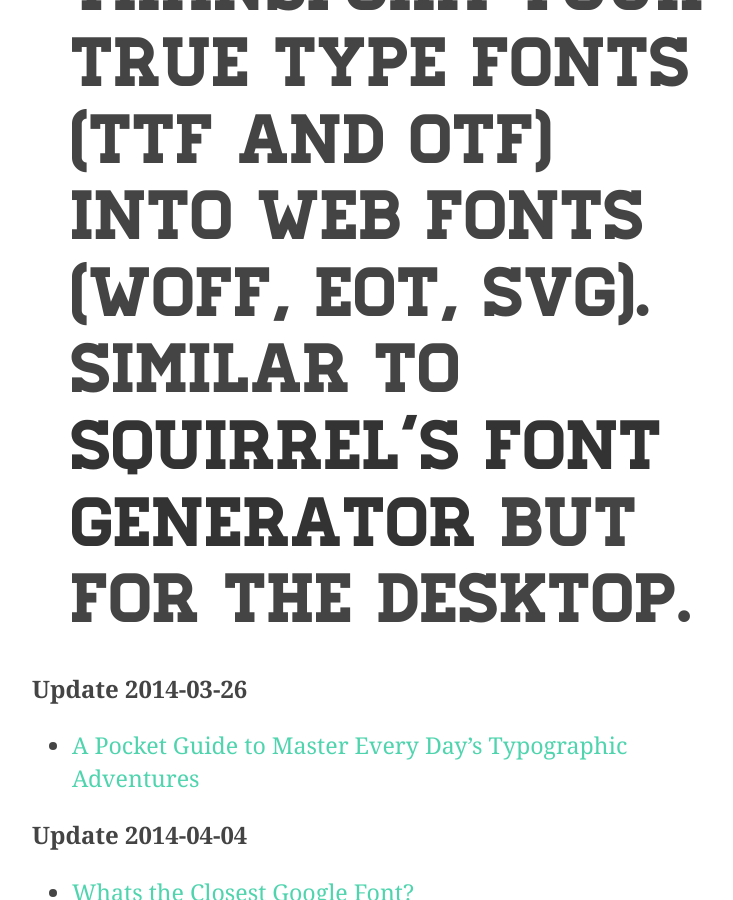
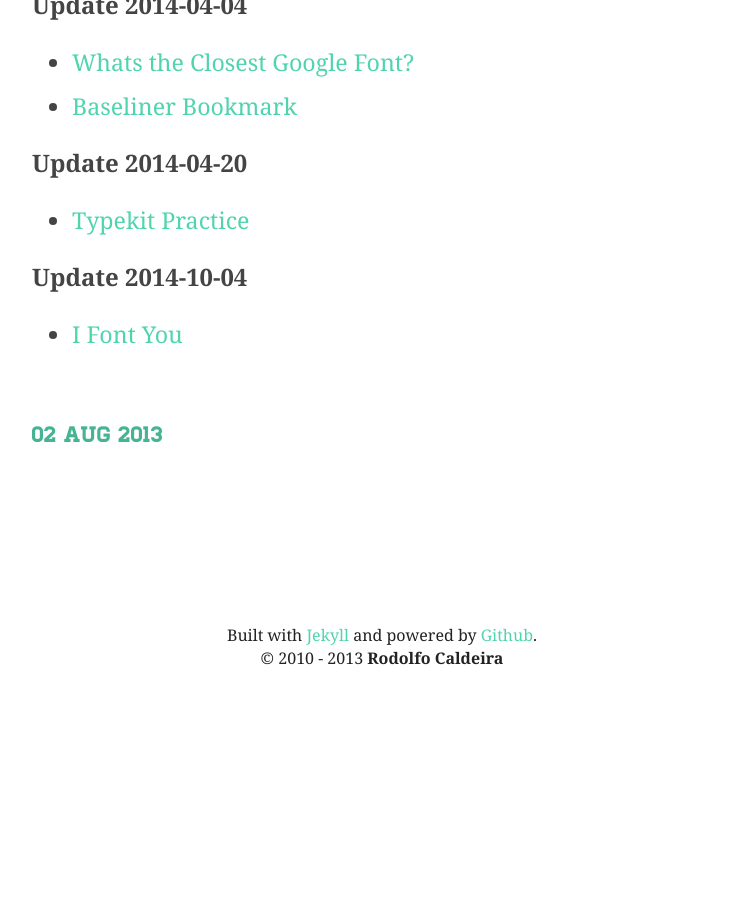
Before and after one commit to rodolfocaldeira/rodolfocaldeira.github.com, a Jekyll site: the page built from _posts/2013-08-02-interesting-bits-10-typography.md, in a window 1280 px wide and 900 px high, scrolled down 2089 px. Shown: the whole window, without its empty margins (258-991 px from the left). Built offline with Jekyll 4.4.1, drawn with Linux system fonts in a browser that asks for light colours; after the commit the page ends 2801 px from its top, so only the background shows below that.

Commit message:
Updated 2013-08-02-interesting-bits-10-typography.md

```diff
--- a/_posts/2013-08-02-interesting-bits-10-typography.md
+++ b/_posts/2013-08-02-interesting-bits-10-typography.md
@@ -32,7 +32,6 @@ To help you out in that laborious task here are some resources that I think will
 **Update 2014-03-10**
 
 - [Font Prep](http://fontprep.com/) a mac os tool that allows you to transform your true type fonts (ttf and otf) into web fonts (woff, eot, svg). Similar to [Squirrel's font generator](http://www.fontsquirrel.com/tools/webfont-generator) but for the desktop.
-=======
 
 **Update 2014-03-26**
 
@@ -46,3 +45,7 @@ To help you out in that laborious task here are some resources that I think will
 **Update 2014-04-20**
 
 - [Typekit Practice](http://practice.typekit.com/)
+
+**Update 2014-10-04**
+
+- [I Font You](http://ifontyou.com/)
```
